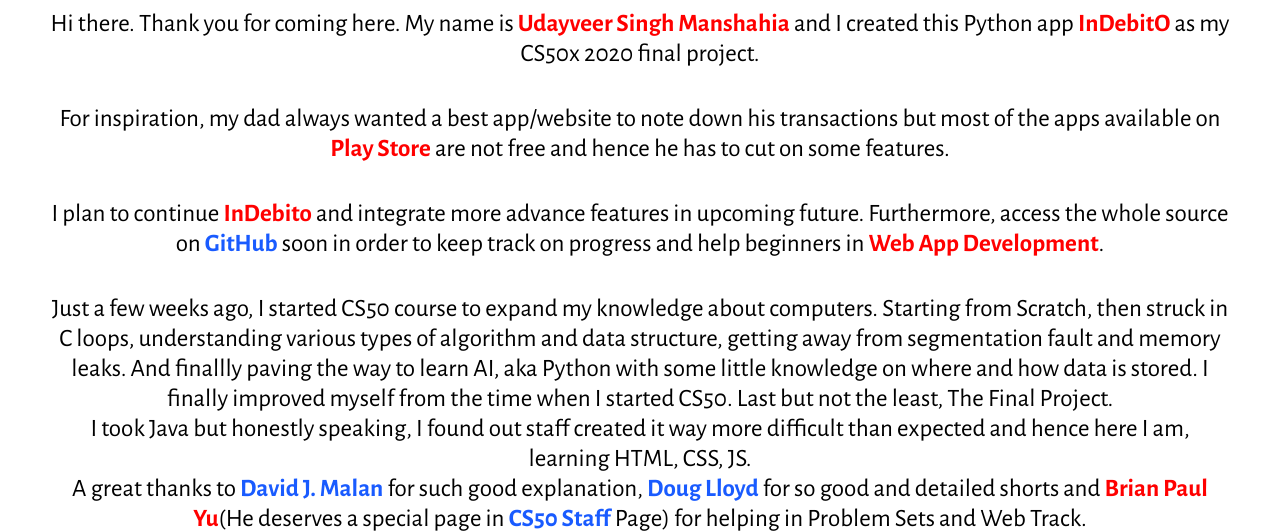
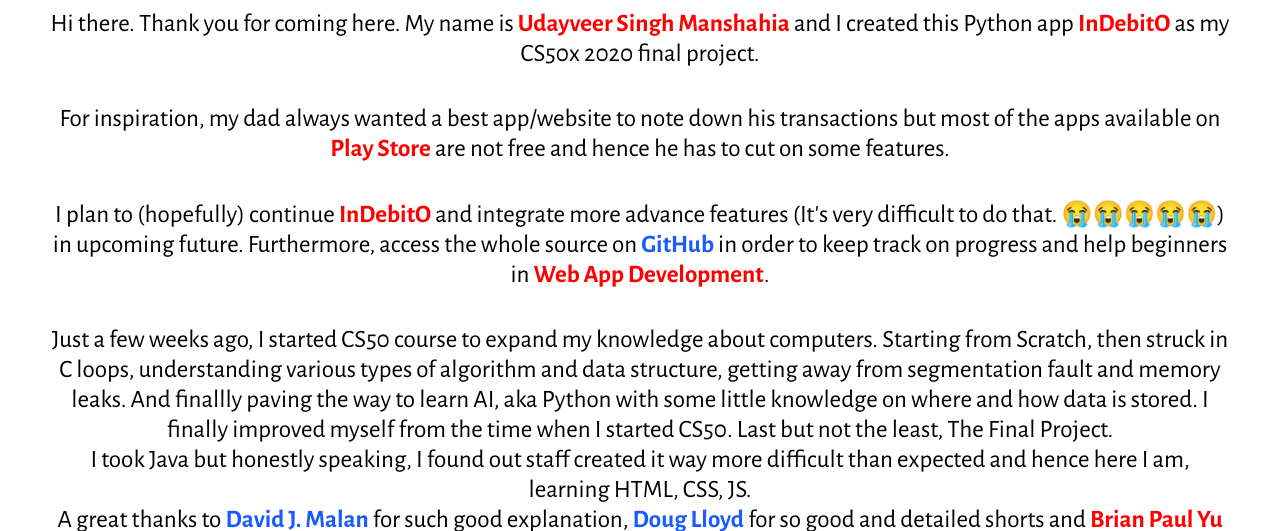
Before and after one commit to imudayveer/InDebitO, a Flask app: page /about in a window 1280 px wide. Shown: the part 252-783 px from the top of the page. Run offline with Flask 2, Linux system fonts and the light colour scheme; some libraries are stand-ins or nearby versions.

Commit message:
Update about page
1. Minor fixes
2. GitHub link
3. Some additions

```diff
--- a/templates/about.html
+++ b/templates/about.html
@@ -16,7 +16,7 @@
             For inspiration, my dad always wanted a best app/website to note down his transactions but most of the apps available on <span class="highlight">Play Store</span> are not free and hence he has to cut on some features.
         </p>
         <p class="pad_para">
-            I plan to continue <span class="highlight">InDebito</span> and integrate more advance features in upcoming future. Furthermore, access the whole source on <a href="https://github.com/imudayveer/imudayveer" class="link">GitHub</a> soon in order to keep track on progress and help beginners in <span class="highlight">Web App Development</span>.
+            I plan to (hopefully) continue <span class="highlight">InDebitO</span> and integrate more advance features (It's very difficult to do that. 😭😭😭😭😭) in upcoming future. Furthermore, access the whole source on <a href="https://github.com/imudayveer/InDebitO" class="link">GitHub</a> in order to keep track on progress and help beginners in <span class="highlight">Web App Development</span>.
         </p>
         <p class="pad_para">
             Just a few weeks ago, I started CS50 course to expand my knowledge about computers. Starting from Scratch, then struck in C loops, understanding various types of algorithm and data structure, getting away from segmentation fault and memory leaks. And finallly paving the way to learn AI, aka Python with some little knowledge on where and how data is stored. I finally improved myself from the time when I started CS50. Last but not the least, The Final Project.
@@ -25,7 +25,7 @@
             I took Java but honestly speaking, I found out staff created it way more difficult than expected and hence here I am, learning HTML, CSS, JS.
         </p>
         <p>
-            A great thanks to <a href="https://cs.harvard.edu/malan" class="link">David J. Malan</a> for such good explanation, <a href="http://www.douglloyd.com/" class="link">Doug Lloyd</a> for so good and detailed shorts and <span class="highlight" class="link">Brian Paul Yu</span>(He deserves a special page in <a href="https://cs50.harvard.edu/summer/2020/staff/" class="link">CS50 Staff</a> Page) for helping in Problem Sets and Web Track.
+            A great thanks to <a href="https://cs.harvard.edu/malan" class="link">David J. Malan</a> for such good explanation, <a href="http://www.douglloyd.com/" class="link">Doug Lloyd</a> for so good and detailed shorts and <span class="highlight" class="link">Brian Paul Yu</span> (He deserves a special page in <a href="https://cs50.harvard.edu/summer/2020/staff/" class="link">CS50 Staff</a> Page) for helping in Problem Sets and Web Track.
         </p>
     </div>
 
```
